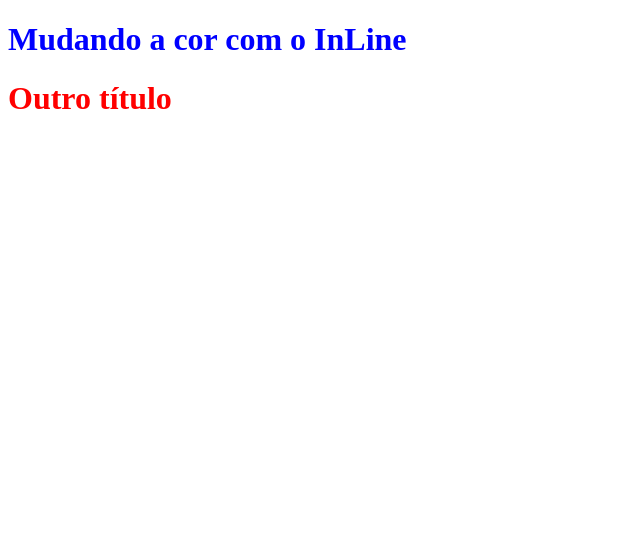
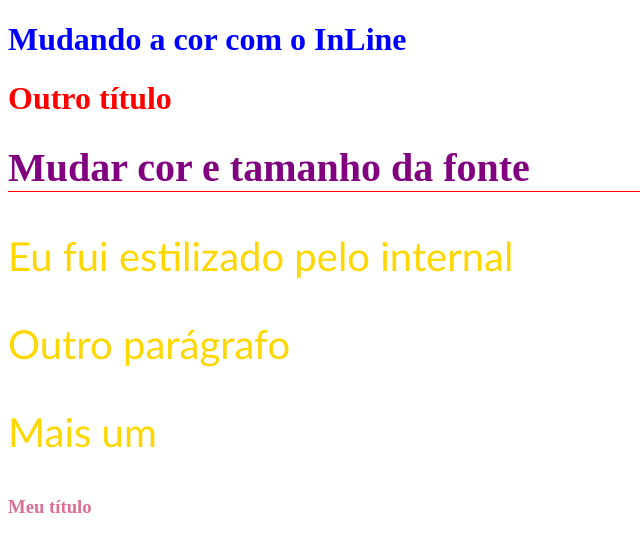
Before and after one commit to Henrique8000/Curso-Front-end, a plain HTML site: page 3_CSS/index.html in a window 1280 px wide. Shown: the whole page, without its empty margins (0-640 px from the left). Drawn offline with Linux system fonts and the light colour scheme.

Commit message:
add: css external

```diff
--- /dev/null
+++ b/3_CSS/css/styles.css
@@ -0,0 +1,9 @@
+/* 4 - External CSS*/
+
+body {
+    padding-bottom: 500px;
+}
+
+h3 {
+    color: palevioletred;
+}
--- a/3_CSS/index.html
+++ b/3_CSS/index.html
@@ -5,11 +5,36 @@
     <meta charset="UTF-8" />
     <meta name="viewport" content="width=device-width, initial-scale=1.0" />
     <title>CSS</title>
+
+    <!-- 3 - Internal CSS -->
+    <style>
+      p {
+        color: gold;
+        font-size: 40px;
+        font-family: 'Trebuchet MS', 'Lucida Sans Unicode', 'Lucida Grande', 'Lucida Sans', Arial, sans-serif;
+      }
+    </style>
+
+    <!-- 4 - External CSS -->
+    <!-- Cascating Style Sheet-->
+    <link rel="stylesheet" href="css/styles.css">
+
   </head>
 
   <body>
         <!-- 1- In line CSS -->
         <h1 style="color: blue">Mudando a cor com  o InLine</h1>
         <h1 style="color: red">Outro título</h1>
+
+        <!-- 2 - Multiplas Regras -->
+        <h1 style="color: purple; font-size: 40px; border-bottom: 1px solid red;">Mudar cor e tamanho da fonte</h1>
+
+        <!-- 3 - Internal CSS -->
+        <p>Eu fui estilizado pelo internal</p>
+        <p>Outro parágrafo</p>
+        <p>Mais um</p>
+
+        <!-- 4 - External CSS -->
+        <h3>Meu título</h3>
   </body>
 </html>
```
